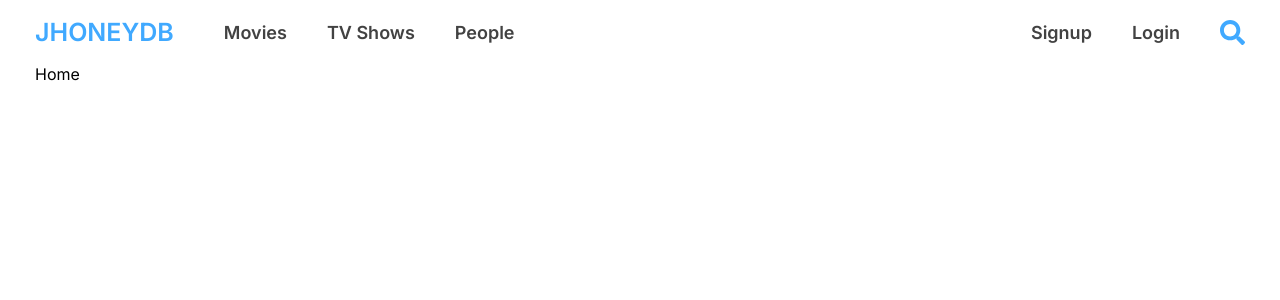
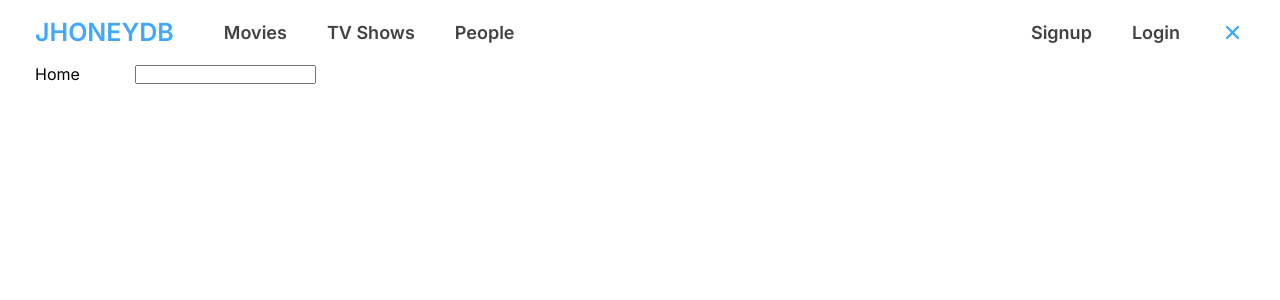
Before and after one commit to Jaeheon-So/jhoney-movies, a Next.js app: page / in a window 1280 px wide. Both pictures are taken after a click on the item 1232 px from the left and 32 px from the top of the page. Shown: the top 300 px of the page. Built offline with nearby package versions, Linux system fonts and the light colour scheme.

Commit message:
feat: Header에 searchBar toggle 기능 추가(styling X)

```diff
--- a/src/app/_components/Header.tsx
+++ b/src/app/_components/Header.tsx
@@ -1,10 +1,25 @@
-import React from "react";
+"use client";
+
+import React, { useState } from "react";
 import styles from "./header.module.scss";
 import Link from "next/link";
 import { FaSearch } from "react-icons/fa";
+import { IoClose } from "react-icons/io5";
 import DropDown from "./DropDown";
+import HeaderSearchForm from "./HeaderSearchForm";
 
 const Header = () => {
+  const [showSearchBar, setShowSearchBar] = useState(false);
+  const [searchParam, setSearchParam] = useState("");
+
+  const onClickSearch = () => {
+    setShowSearchBar(!showSearchBar);
+  };
+
+  const onChange = (e: React.ChangeEvent<HTMLInputElement>) => {
+    setSearchParam(e.target.value);
+  };
+
   return (
     <header className={styles.header}>
       <div className={styles.content}>
@@ -40,12 +55,15 @@ const Header = () => {
             <li>
               <Link href="/login">Login</Link>
             </li>
-            <li>
-              <FaSearch />
+            <li onClick={onClickSearch}>
+              {showSearchBar ? <IoClose /> : <FaSearch />}
             </li>
           </ul>
         </div>
       </div>
+      {showSearchBar && (
+        <HeaderSearchForm searchParam={searchParam} onChange={onChange} />
+      )}
     </header>
   );
 };
--- /dev/null
+++ b/src/app/_components/HeaderSearchForm.tsx
@@ -0,0 +1,29 @@
+"use client";
+
+import React, { useState } from "react";
+import styles from "./headerSearchForm.module.scss";
+import { useRouter } from "next/navigation";
+
+type Props = {
+  searchParam: string;
+  onChange: (e: React.ChangeEvent<HTMLInputElement>) => void;
+};
+
+const HeaderSearchForm = ({ searchParam, onChange }: Props) => {
+  const router = useRouter();
+
+  const onSubmit = (e: React.FormEvent<HTMLFormElement>) => {
+    e.preventDefault();
+    router.push(`/search?q=${searchParam}`);
+  };
+
+  return (
+    <div className={styles.container}>
+      <form onSubmit={onSubmit}>
+        <input value={searchParam} onChange={onChange} />
+      </form>
+    </div>
+  );
+};
+
+export default HeaderSearchForm;
--- a/src/app/_components/header.module.scss
+++ b/src/app/_components/header.module.scss
@@ -7,9 +7,6 @@
   background: #fff;
   z-index: 1;
   height: 64px;
-  font-size: 18px;
-  color: #424242;
-  font-weight: 600;
 
   a {
     padding: 20px 20px;
@@ -66,6 +63,9 @@
     display: flex;
     width: 100%;
     justify-content: space-between;
+    font-size: 18px;
+    color: #424242;
+    font-weight: 600;
 
     .left {
       display: flex;
--- /dev/null
+++ b/src/app/_components/headerSearchForm.module.scss
@@ -0,0 +1,5 @@
+.container {
+  position: absolute;
+  bottom: -20px;
+  left: 100px;
+}
```
